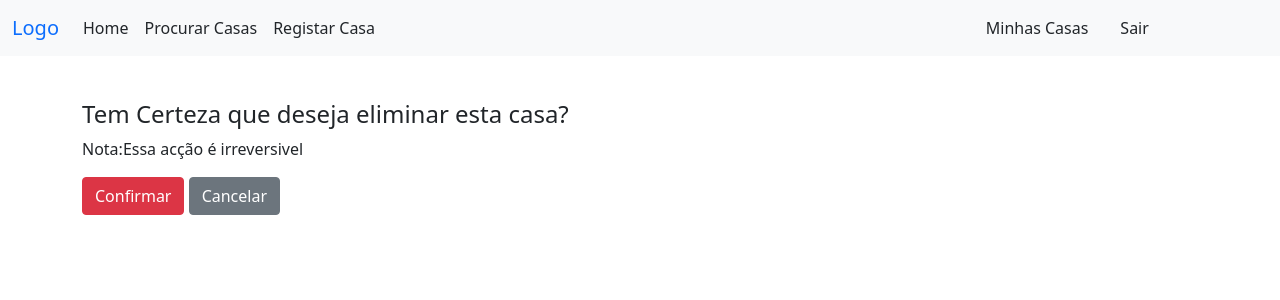
After one commit to Kathenae/RentAHouse, a Django app: a page that uses templates/layout.html in a window 1280 px wide. The commit adds this page. Shown: the top 300 px of the page. Run offline with Django 3.2, Linux system fonts and the light colour scheme; a user stored in the database is signed in; tables that the repository leaves empty hold one stand-in row (values such as "Sample post"); some libraries are stand-ins or nearby versions.

Commit message:
UserHouseListView and HouseDeleteView plus UserOwnsHouseMixin
Added the views listed above and all the templates
urls related to them, also started using the UserOwnsHouseMixin

```diff
--- a/HousesApp/mixins.py
+++ b/HousesApp/mixins.py
@@ -1,3 +1,4 @@
+from django.contrib.auth.mixins import UserPassesTestMixin
 
 class UserOwnsHouseMixin(UserPassesTestMixin):
 
--- /dev/null
+++ b/HousesApp/templates/HousesApp/houses_confirm_delete.html
@@ -0,0 +1,16 @@
+{% extends 'layout.html' %}
+{% load static %}
+{% load crispy_forms_filters %}
+
+{% block content %}
+<div class="container">
+	<form  action="{% url 'house_delete' house.pk %}" method="post">
+		{% csrf_token %}
+
+		<h4>Tem Certeza que deseja eliminar esta casa?</h4>
+		<p>Nota:Essa acção é irreversivel</p>
+		<input type="submit" name="submit" value="Confirmar" class="btn btn-danger">
+		<a href="{% url 'house_detail' house.pk %}" class="btn btn-secondary">Cancelar</a>
+	</form>
+</div>
+{% endblock content %}
--- a/HousesApp/templates/HousesApp/houses_details.html
+++ b/HousesApp/templates/HousesApp/houses_details.html
@@ -14,10 +14,12 @@
                     <div class="form-group col-md-2">
                         <a href="{% url 'house_list' %}">Voltar</a>
                     </div>
-
                     {% if user == house.create_by_user %}
                     <div class="form-group col-md-2">
                         <a href="{% url 'house_update' house.pk %}">Modificar</a>
+                    </div>
+                    <div class="form-group col-md-2">
+                        <a href="{% url 'house_delete' house.pk %}">Eliminar</a>
                     </div>
                     <div class="form-group col-md-2">
                         <a href="{% url 'house_upload' house.pk %}">Addicionar Imagen</a>
--- a/HousesApp/urls.py
+++ b/HousesApp/urls.py
@@ -7,7 +7,9 @@ urlpatterns = [
     path('', views.HomeView.as_view(), name='home'),
     path('casas/', views.HousesListView.as_view(), name="house_list"),
     path('casa<int:pk>/', views.HouseDetailView.as_view(), name="house_detail"),
-    path('submeter_casa/', views.HouseCreateView.as_view(),name="house_create"),
     path('casa<int:pk>/alterar/', views.HouseUpdateView.as_view(), name="house_update"),
+    path('casas<int:pk>/eliminar/', views.HouseDeleteView.as_view(), name="house_delete"),
     path('casa<int:listing_pk>/upload/', views.upload_listing_picture, name="house_upload"),
+    path('casas/submeter/', views.HouseCreateView.as_view(),name="house_create"),
+    path('casas/minhas-casas/', views.UserHouseListView.as_view(), name="house_user_houses"),
 ]
--- a/HousesApp/views.py
+++ b/HousesApp/views.py
@@ -4,8 +4,16 @@ from .mixins import UserOwnsHouseMixin
 
 from django.urls import reverse
 from django.shortcuts import render, redirect, get_object_or_404
-from django.contrib.auth.mixins import LoginRequiredMixin, UserPassesTestMixin
-from django.views.generic import TemplateView, ListView, DetailView, CreateView, UpdateView, DeleteView
+from django.contrib.auth.mixins import LoginRequiredMixin
+
+from django.views.generic import (
+    TemplateView,
+    ListView,
+    DetailView,
+    CreateView,
+    UpdateView,
+    DeleteView
+)
 
 # Create your views here.
 class HomeView(TemplateView):
@@ -101,8 +109,13 @@ class HouseUpdateView(LoginRequiredMixin,UserOwnsHouseMixin,UpdateView):
 
 class HouseDeleteView(LoginRequiredMixin,UserOwnsHouseMixin,DeleteView):
     model = HouseListing
+    template_name = "HousesApp/houses_confirm_delete.html"
+    context_object_name = "house"
 
-class UserHousesView(LoginRequiredMixin,ListView):
+    def get_success_url(self):
+        return reverse('house_user_houses')
+
+class UserHouseListView(LoginRequiredMixin,ListView):
     model = HouseListing
     template_name = "HousesApp/houses_user_houses.html"
     context_object_name = "houses"
--- a/templates/layout.html
+++ b/templates/layout.html
@@ -41,7 +41,7 @@
 
                         {% if user.is_authenticated %}
                         <li class="nav-item">
-                            <a class="nav-link menu" href="#">Minha Conta</a>
+                            <a class="nav-link menu" href="{% url 'house_user_houses' %}">Minhas Casas</a>
                         </li>
                         <li class="nav-item">
                             <a class="nav-link menu" href="{% url 'logout' %}">Sair</a>
```
Also changed, not shown: HousesApp/templates/HousesApp/houses_user_houses.html (added, +14 -0 lines).
